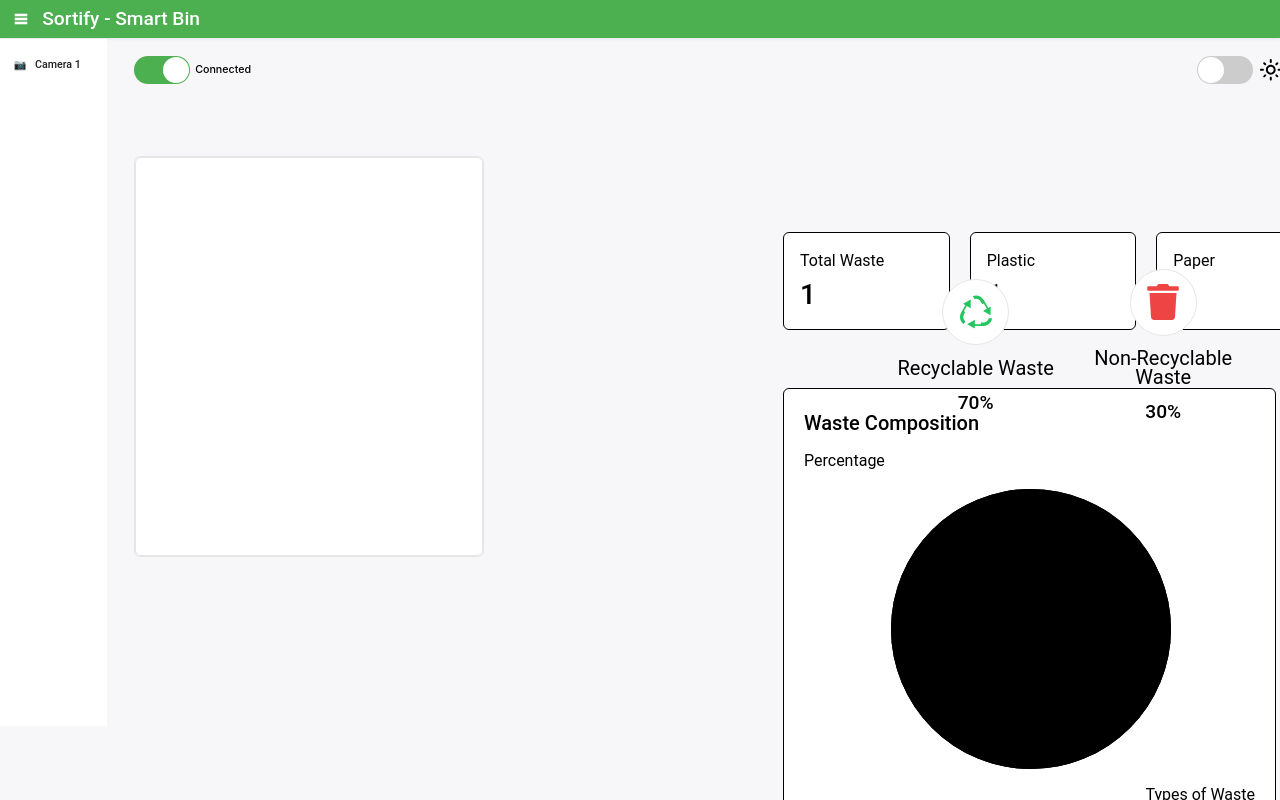
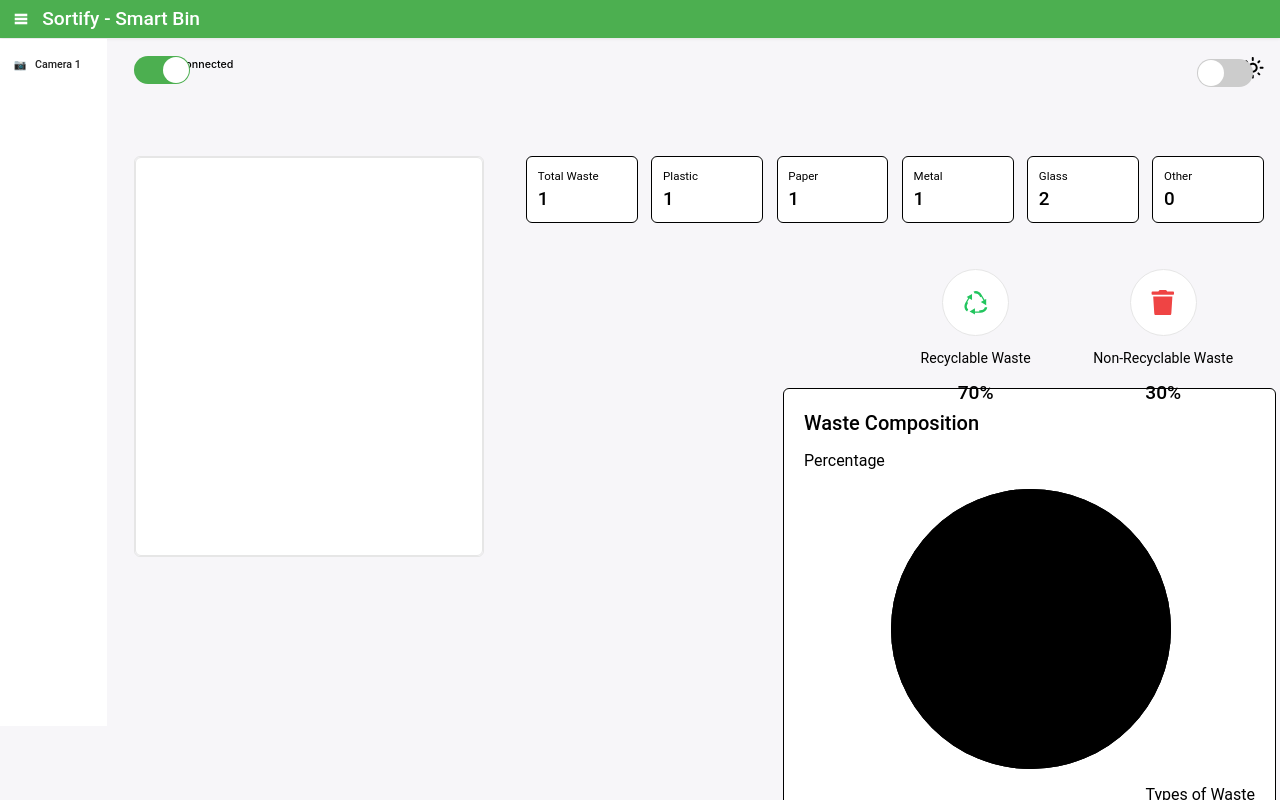
Before and after one commit to Neutrash-AI/Sortify-FE, a React (Vite) app: page / in a window 1280 px wide. Built offline with nearby package versions, Linux system fonts and the light colour scheme; no server answers.

Commit message:
fix: Desktop Total Waste component size
change px size into vw

```diff
--- a/src/components/Desktop/DesktopRecyclableSection.tsx
+++ b/src/components/Desktop/DesktopRecyclableSection.tsx
@@ -15,10 +15,10 @@ const DesktopRecyclableSection: React.FC = () => {
         {/* Recyclable Waste */}
         <div className="flex-1 py-[0.63vw] inline-flex flex-col justify-center items-center gap-[1.05vw]">
           <div className="w-[5.2vw] h-[5.2vw] flex items-center justify-center bg-white dark:bg-[#1f0059] rounded-full border border-[#e6e6e6]">
-            <GiRecycle className="text-4xl text-green-500 dark:text-white" />
+            <GiRecycle className="text-[2vw] text-green-500 dark:text-white" />
           </div>
           <div className="w-full flex flex-col justify-start items-center gap-[0.42vw]">
-            <div className="w-full text-center text-black dark:text-white text-xl font-normal font-['Roboto'] leading-[1.47vw]">
+            <div className="w-full text-center text-black dark:text-white text-[1.1vw] font-normal font-['Roboto'] leading-[1.47vw]">
               Recyclable Waste
             </div>
           </div>
@@ -30,10 +30,10 @@ const DesktopRecyclableSection: React.FC = () => {
         {/* Non-Recyclable Waste */}
         <div className="flex-1 py-[0.63vw] inline-flex flex-col justify-center items-center gap-[1.05vw]">
           <div className="w-[5.2vw] h-[5.2vw] flex items-center justify-center bg-white dark:bg-[#1f0059] rounded-full border border-[#e6e6e6]">
-            <FaTrash className="text-4xl text-red-500 dark:text-white" />
+            <FaTrash className="text-[2vw] text-red-500 dark:text-white" />
           </div>
           <div className="w-full flex flex-col justify-start items-center gap-[0.42vw]">
-            <div className="w-full text-center text-black dark:text-white text-xl font-normal font-['Roboto'] leading-[1.47vw]">
+            <div className="w-full text-center text-black dark:text-white text-[1.1vw] font-normal font-['Roboto'] leading-[1.47vw]">
               Non-Recyclable Waste
             </div>
           </div>
--- a/src/components/Desktop/DesktopToggle.tsx
+++ b/src/components/Desktop/DesktopToggle.tsx
@@ -27,6 +27,7 @@ const DesktopToggle: React.FC<DesktopToggleProps> = ({
         offColor="#ccc"
         uncheckedIcon={false}
         checkedIcon={false}
+        className="w-[3vw] h-[1.4vw]"
       />
       <span className="text-[0.835vw] font-medium font-['Inter'] text-black dark:text-white">
         {type === "DeviceConnection" ? (
--- a/src/components/Desktop/DesktopTotalWaste.tsx
+++ b/src/components/Desktop/DesktopTotalWaste.tsx
@@ -4,26 +4,26 @@ const DesktopTotalWaste: React.FC = () => {
   return (
     <div
       className="
-        inline-flex flex-col justify-center items-center gap-10
-        lg:w-[1100px] lg:absolute lg:left-[783px] lg:top-[232px]
-        md:w-[520px] md:absolute md:left-[219px] md:top-[650px]
-      "
+      inline-flex flex-col justify-center items-center gap-[2.10vw]
+      lg:w-[57.66vw] lg:absolute lg:left-[41.10vw] lg:top-[12.17vw]
+      md:w-[27.3vw] md:absolute md:left-[11.49vw] md:top-[34.14vw]
+    "
     >
-      <div className="w-full lg:inline-flex lg:justify-start lg:items-start lg:gap-5 md:grid md:grid-cols-3 md:gap-5">
+      <div className="w-full lg:inline-flex lg:justify-start lg:items-start lg:gap-[1.05vw] md:grid md:grid-cols-3 md:gap-[1.05vw]">
         {["Total Waste", "Plastic", "Paper", "Metal", "Glass", "Other"].map(
           (label, idx) => (
             <div
               key={idx}
               className="
-                flex-1 p-4 bg-white dark:bg-transparent rounded-md border
-                border-black dark:border-white inline-flex flex-col
-                justify-start items-start gap-1 overflow-hidden
-              "
+              flex-1 p-[0.84vw] bg-white dark:bg-transparent rounded-md border
+              border-black dark:border-white inline-flex flex-col
+              justify-start items-start gap-[0.21vw] overflow-hidden
+            "
             >
-              <div className="w-full text-black dark:text-[#e0e0e1] text-base font-normal font-['Roboto'] leading-normal">
+              <div className="w-full text-black dark:text-[#e0e0e1] text-[0.9vw] font-normal font-['Roboto'] leading-normal">
                 {label}
               </div>
-              <div className="relative text-black dark:text-white text-[28px] font-medium font-['Roboto'] leading-9">
+              <div className="relative text-black dark:text-white text-[1.47vw] font-medium font-['Roboto'] leading-[1.89vw]">
                 {label === "Glass" ? 2 : label === "Other" ? 0 : 1}
               </div>
             </div>
```
